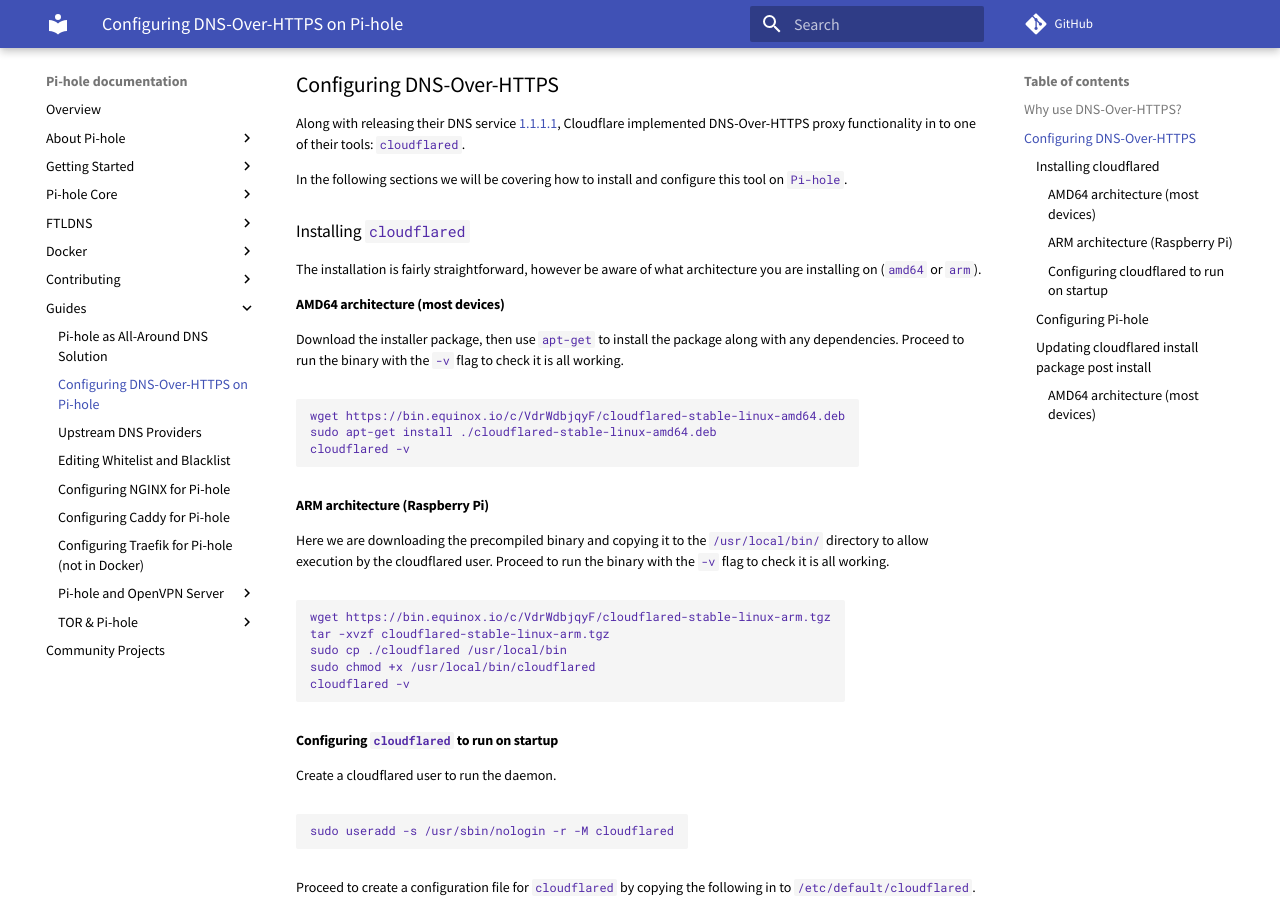
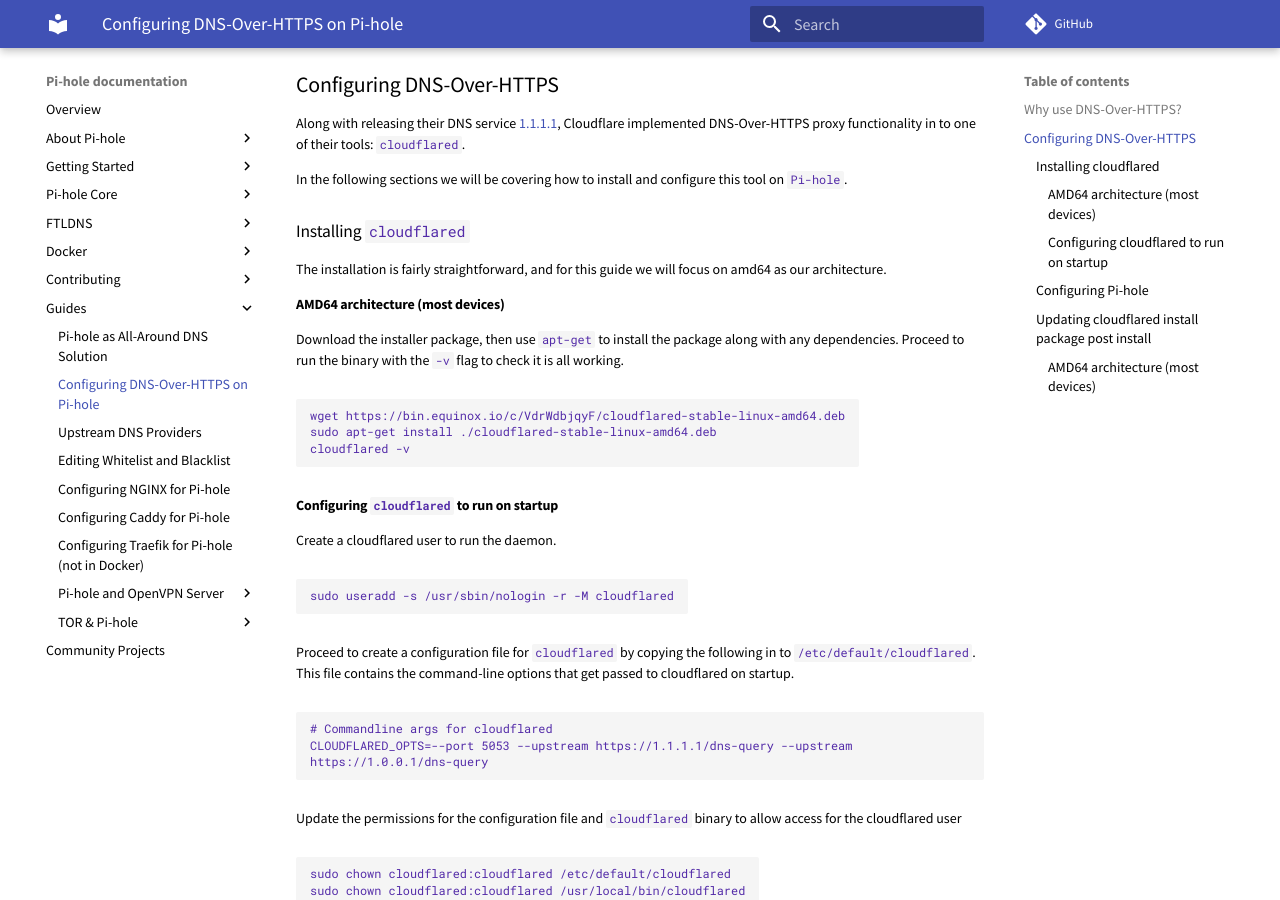
Before and after one commit to pi-hole/docs, an MkDocs documentation site: the page built from docs/guides/dns-over-https.md, in a window 1280 px wide and 900 px high, scrolled down 393 px. Built offline with MkDocs 1.6.1 and Material for MkDocs 9.7.7, drawn with Linux system fonts in a browser that asks for light colours; comment, search, counter and statistics services are not loaded.

Commit message:
dns-over-https.md
Remove ARM as a platform, and focus guide only on AMD64 based installs/updates.

Signed-off-by: Hans Geiblinger <cybrnook2002@yahoo.com>

````diff
--- a/docs/guides/dns-over-https.md
+++ b/docs/guides/dns-over-https.md
@@ -15,7 +15,7 @@
 
 ### Installing `cloudflared`
 
-The installation is fairly straightforward, however be aware of what architecture you are installing on (`amd64` or `arm`).
+The installation is fairly straightforward, and for this guide we will focus on amd64 as our architecture.
 
 #### AMD64 architecture (most devices)
 
@@ -24,18 +24,6 @@
 ```
 wget https://bin.equinox.io/c/VdrWdbjqyF/cloudflared-stable-linux-amd64.deb
 sudo apt-get install ./cloudflared-stable-linux-amd64.deb
-cloudflared -v
-```
-
-#### ARM architecture (Raspberry Pi)
-
-Here we are downloading the precompiled binary and copying it to the `/usr/local/bin/` directory to allow execution by the cloudflared user. Proceed to run the binary with the `-v` flag to check it is all working.
-
-```
-wget https://bin.equinox.io/c/VdrWdbjqyF/cloudflared-stable-linux-arm.tgz
-tar -xvzf cloudflared-stable-linux-arm.tgz
-sudo cp ./cloudflared /usr/local/bin
-sudo chmod +x /usr/local/bin/cloudflared
 cloudflared -v
 ```
 
````
